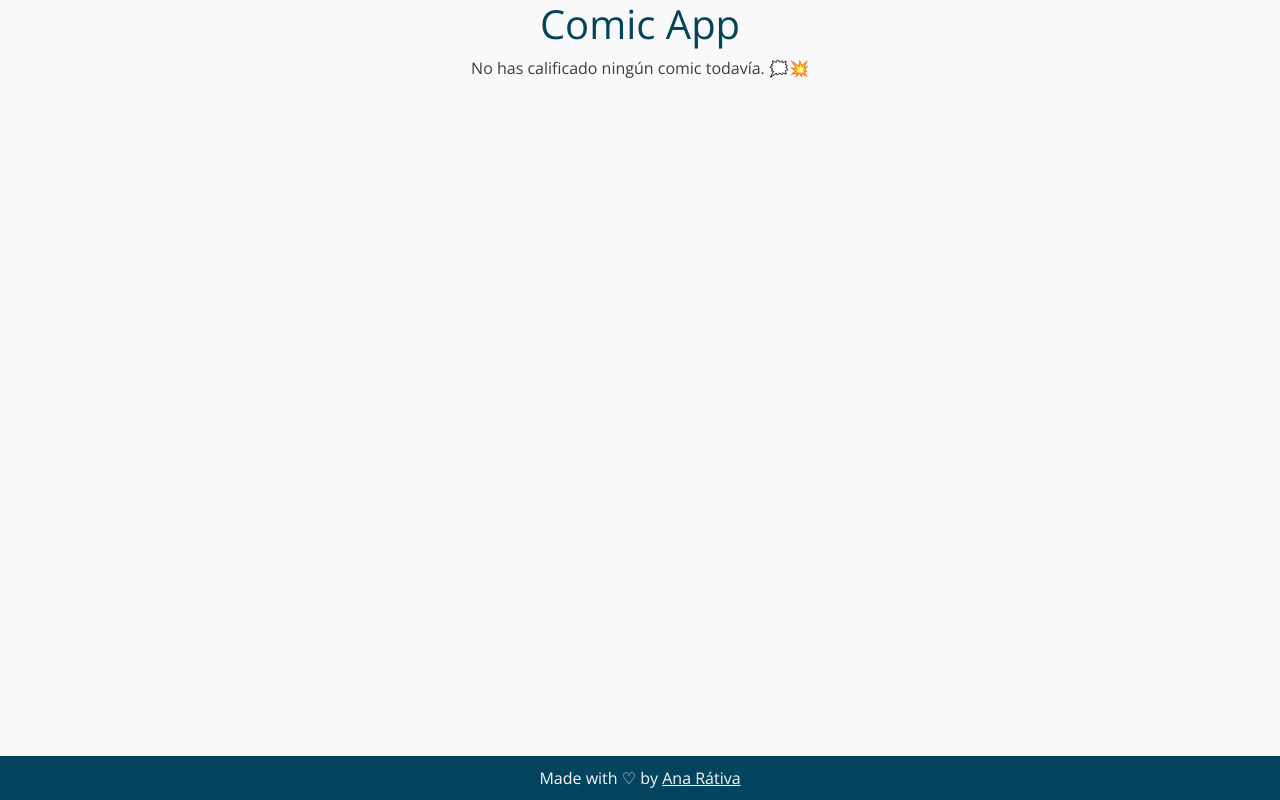
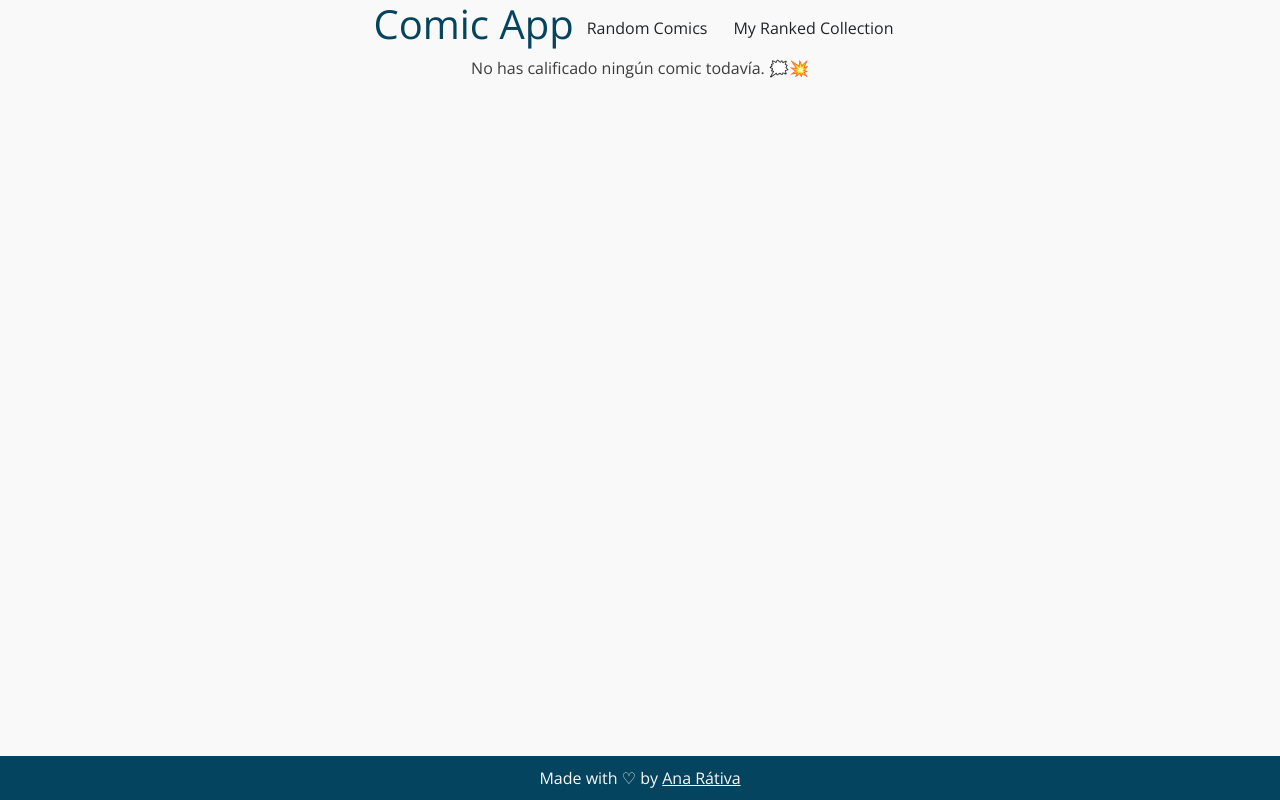
Before and after one commit to AnaRativa09/comic-app, a React (Create React App) app: page /#/collection in a window 1280 px wide. Built offline with nearby package versions, Linux system fonts and the light colour scheme.

Commit message:
Feat: Buttons in header

```diff
--- a/src/components/Header.jsx
+++ b/src/components/Header.jsx
@@ -1,9 +1,35 @@
 import React from 'react';
+import { useHistory } from 'react-router-dom';
+import { Button } from 'react-bootstrap';
+import { addLocalData } from '../controllers/ComicFunctions';
 
-function Header() {
+function Header({ rankedComics }) {
+  const history = useHistory();
+
   return (
-    <header>
+    <header className="flex-row">
       <h1>Comic App</h1>
+
+      <div className="bottons-nav-container">
+        <Button
+          variant="btn-outline-primary"
+          onClick={() => {
+            history.push('/');
+          }}
+        >
+          Random Comics
+        </Button>
+
+        <Button
+          variant="btn-outline-primary"
+          onClick={() => {
+            addLocalData(rankedComics);
+            history.push('/collection');
+          }}
+        >
+          My Ranked Collection
+        </Button>
+      </div>
     </header>
   );
 }
--- /dev/null
+++ b/src/styles/Header-Footer.scss
@@ -0,0 +1,19 @@
+header {
+  color: $paletteFour;
+  width: 100vw;
+  button {
+    margin: 20px;
+  }
+}
+
+footer {
+  position: fixed;
+  bottom: 0;
+  width: 100vw;
+  background-color: $paletteFour;
+  color: $lightFont;
+  padding: 10px 0;
+  a {
+    color: $lightFont;
+  }
+}
```
